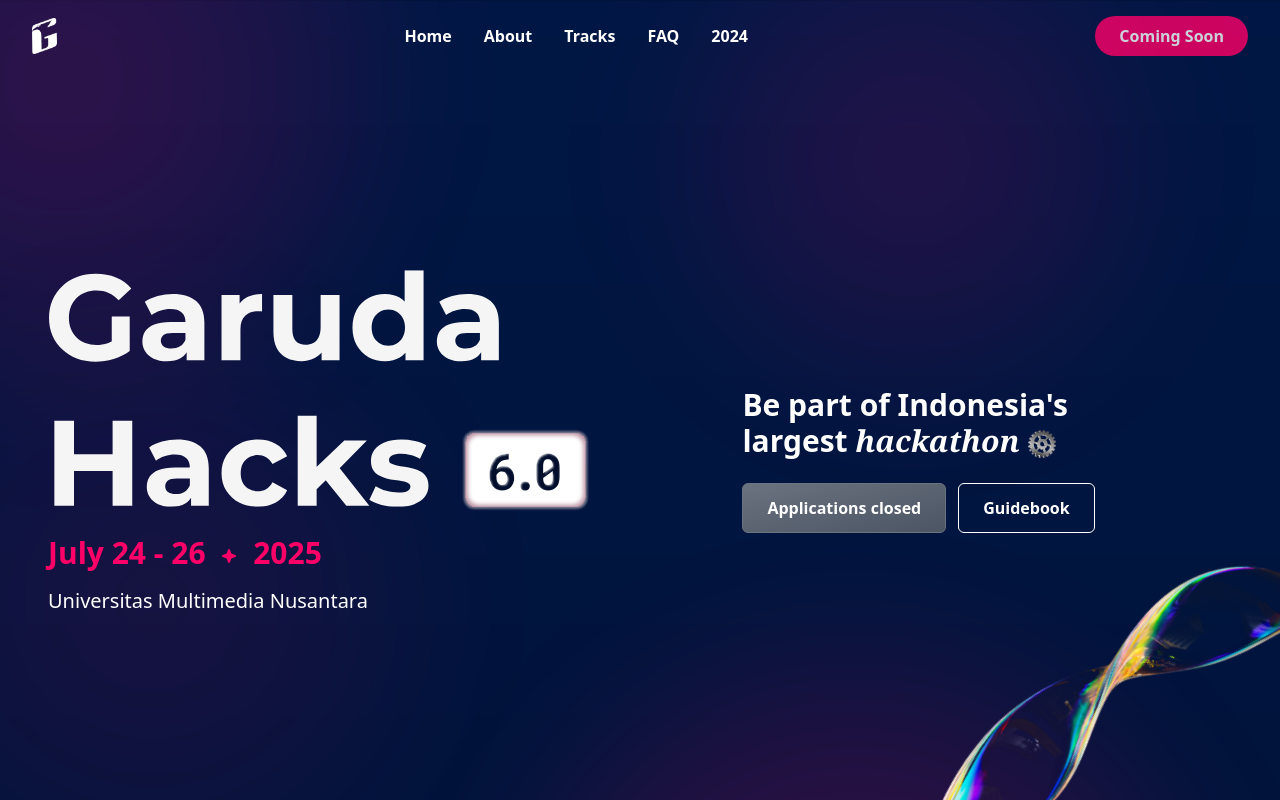
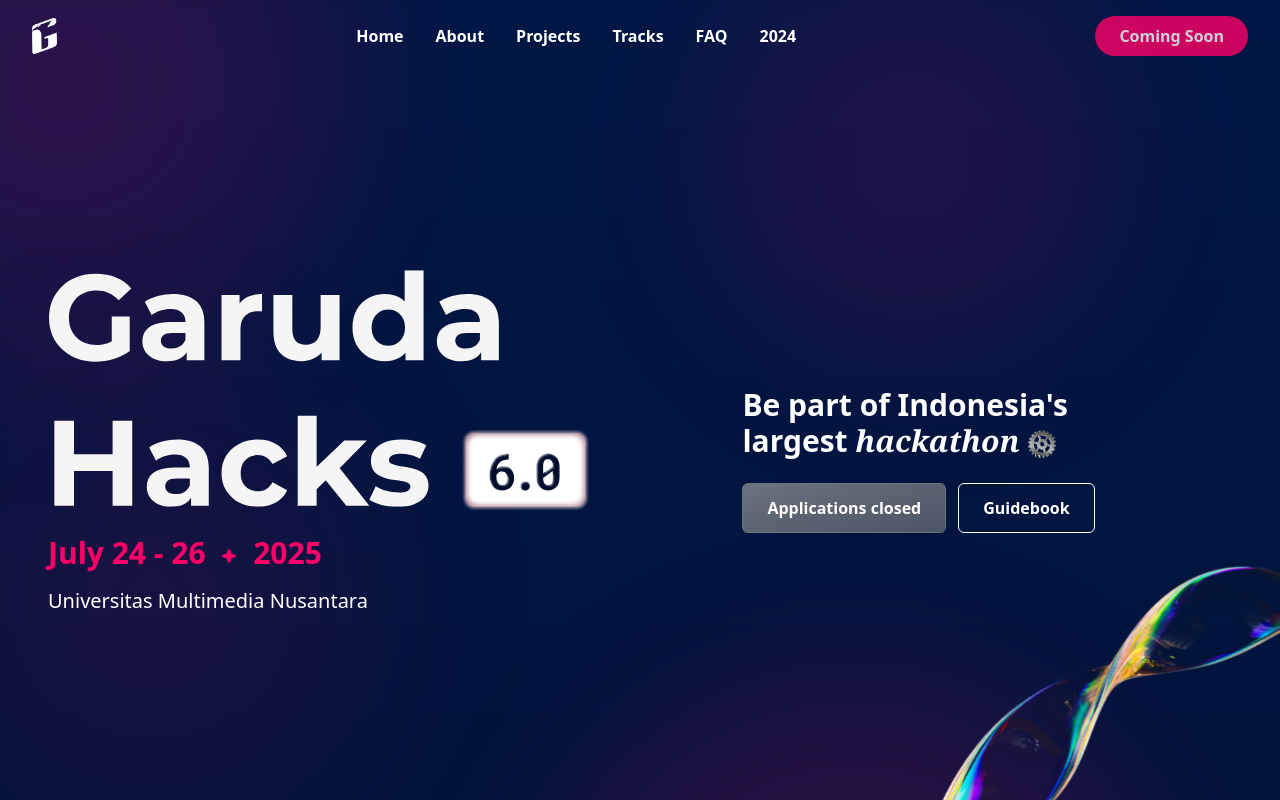
Before and after one commit to GarudaHacks/gh-6.0-site, a Next.js app: page / in a window 1280 px wide. Shown: the top 800 px of the page. Built offline with nearby package versions, Linux system fonts and the light colour scheme.

Commit message:
fix: navbar

```diff
--- a/app/components/Navbar.tsx
+++ b/app/components/Navbar.tsx
@@ -73,7 +73,7 @@
           {/* Desktop Navigation */}
           <nav className="hidden md:flex items-center space-x-8 transition-all duration-200">
             <Link
-              href="#home"
+              href="/"
               onClick={(e) => handleScrollToSection(e, "home")}
               className="text-white hover:text-[#FF0068] transition"
             >
@@ -85,6 +85,13 @@
               className="text-white hover:text-[#FF0068] transition"
             >
               About
+            </Link>
+            <Link
+              href="#projects"
+              onClick={(e) => handleScrollToSection(e, "projects")}
+              className="text-white hover:text-[#FF0068] transition"
+            >
+              Projects
             </Link>
             <Link
               href="#tracks"
--- a/app/sections/Hero.tsx
+++ b/app/sections/Hero.tsx
@@ -59,7 +59,7 @@
             </div>
             <div className="flex sm:flex-col md:flex-row gap-3">
               <ApplyButton />
-              <button className="px-6 py-3 font-semibold border border-white rounded-md text-white hover:bg-white hover:text-black transition">
+              <button className="px-6 py-3 font-semibold border border-white rounded-md text-white hover:cursor-disabled hover:bg-white hover:text-black transition">
                 Guidebook
               </button>
             </div>
--- a/app/sections/PastProjects.tsx
+++ b/app/sections/PastProjects.tsx
@@ -58,7 +58,7 @@
   }
 
   return (
-    <section id="past-projects" className="w-full my-[30vh]">
+    <section id="projects" className="w-full my-[30vh]">
       <Container>
         <h2 className="text-3xl font-bold text-white mb-8 text-center">
           <span className="font-serif text-md italic">P</span>ast <span className="font-serif text-md italic">P</span>rojects
```
